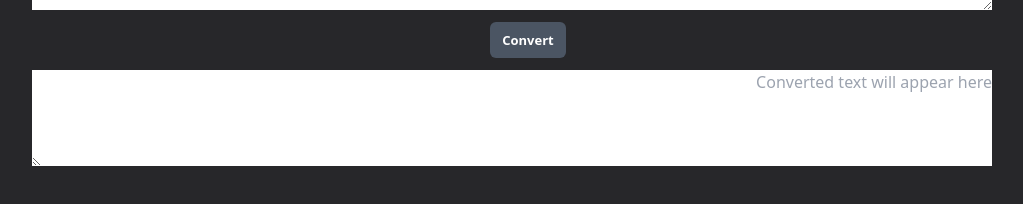
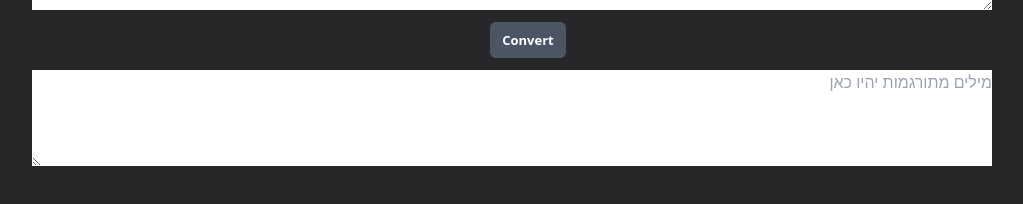
Before and after one commit to joshkat/Portfolio, a Next.js app: page /converter in a window 1280 px wide. Shown: the part 396-600 px from the top of the page, without its empty margins (128-1151 px from the left). Built offline with nearby package versions, Linux system fonts and the light colour scheme.

Commit message:
Updated placeholder text in output

```diff
--- a/app/converter/page.jsx
+++ b/app/converter/page.jsx
@@ -73,7 +73,7 @@ export default function Converter() {
       </button>
       <textarea
         value={hebrewText}
-        placeholder="Converted text will appear here"
+        placeholder="מילים מתורגמות יהיו כאן"
         rows="4"
         readOnly
         className="w-3/4"
```
